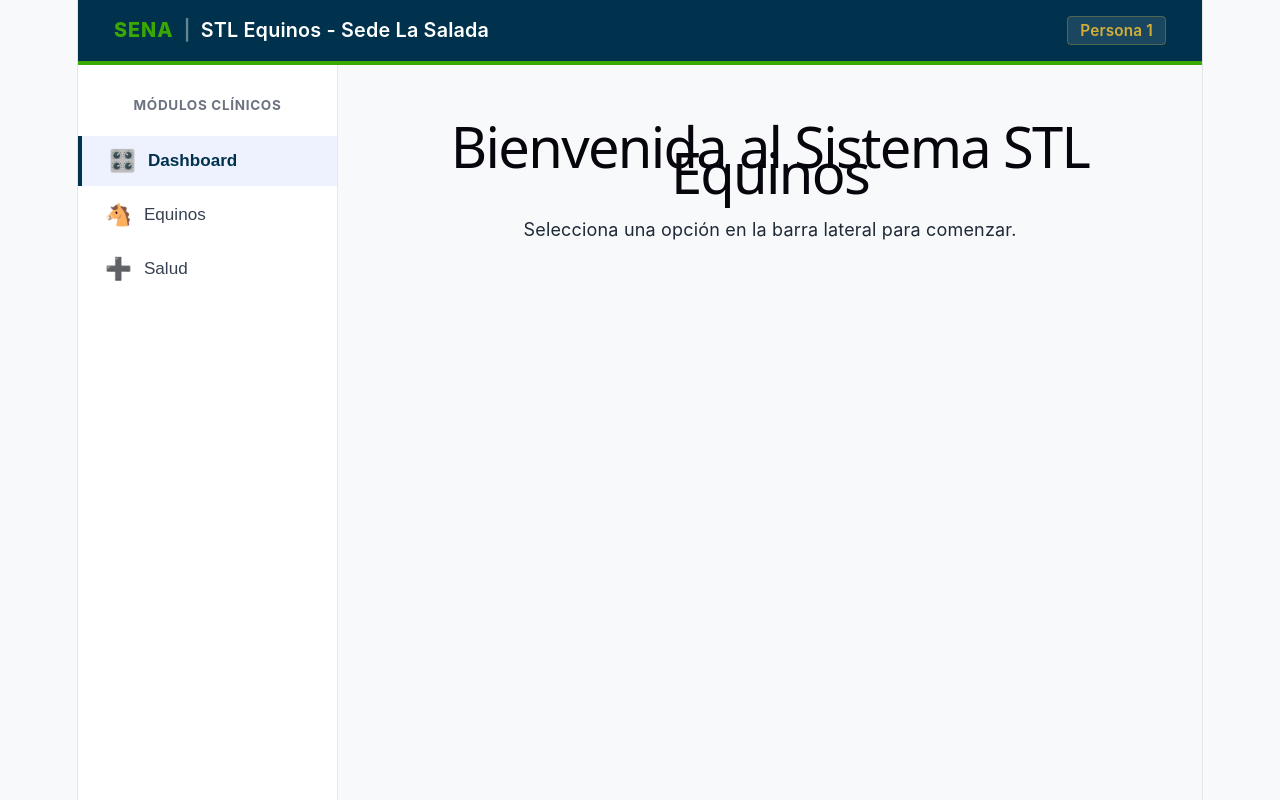
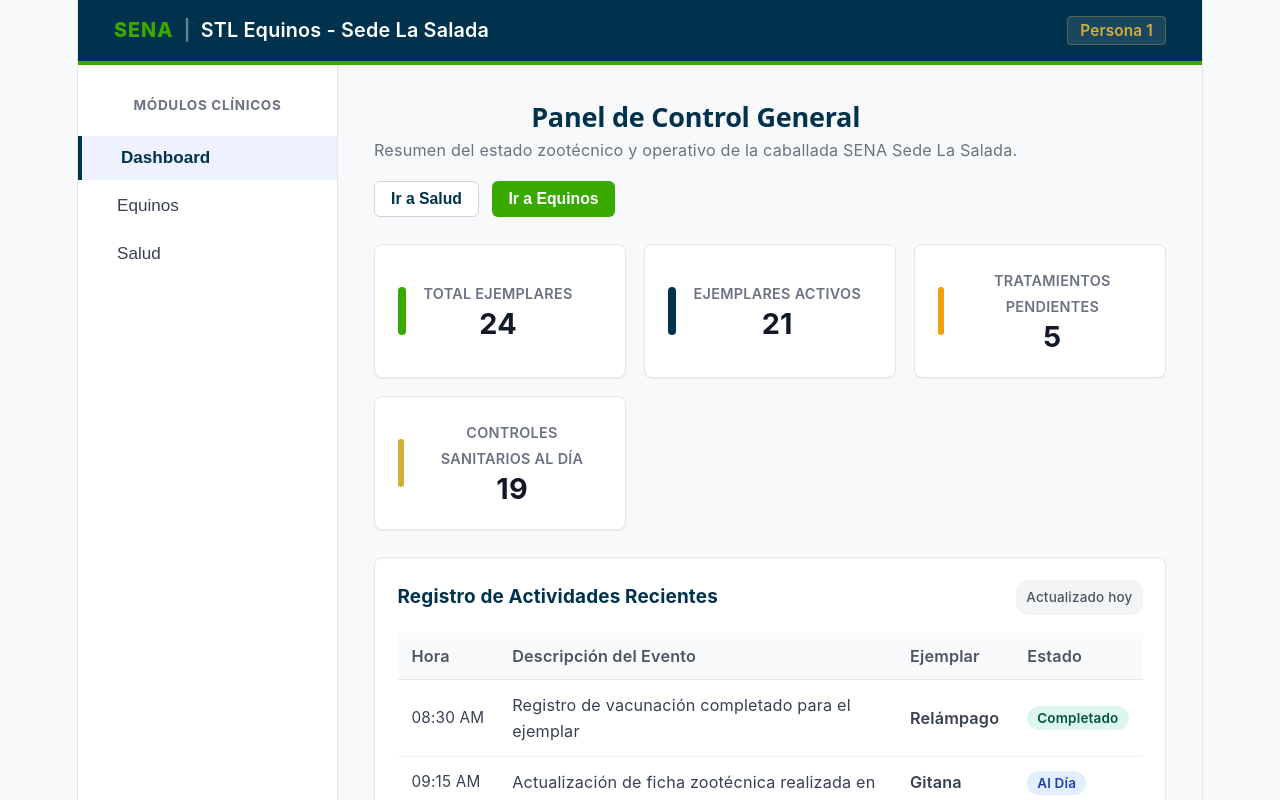
Before and after one commit to samuelospij/frontend-STLequinos, a React (Vite) app: page / in a window 1280 px wide. Shown: the top 800 px of the page. Built offline with nearby package versions, Linux system fonts and the light colour scheme.

Commit message:
feat(dashboard): optimiza diseño y dinamicidad del panel

```diff
--- a/src/App.jsx
+++ b/src/App.jsx
@@ -1,6 +1,7 @@
 import React, { useState } from 'react';
 import Navbar from './components/Navbar';
 import Sidebar from './components/Sidebar';
+import Dashboard from './views/Dashboard';
 import './App.css';
 
 export default function App() {
@@ -14,8 +15,19 @@ export default function App() {
         <Sidebar vistaActual={vistaActual} setVistaActual={setVistaActual} />
 
         <main className="app-content">
-          <h1>Bienvenida al Sistema STL Equinos</h1>
-          <p>Selecciona una opción en la barra lateral para comenzar.</p>
+          {vistaActual === 'dashboard' && <Dashboard setVistaActual={setVistaActual} />}
+          {vistaActual === 'ejemplares' && (
+            <div>
+              <h2>Módulo de Equinos</h2>
+              <p>Próximamente gestión de fichas técnicas.</p>
+            </div>
+          )}
+          {vistaActual === 'sanidad' && (
+            <div>
+              <h2>Módulo de Salud</h2>
+              <p>Próximamente plan sanitario y vacunas.</p>
+            </div>
+          )}
         </main>
       </div>
     </div>
--- a/src/components/Sidebar.jsx
+++ b/src/components/Sidebar.jsx
@@ -3,9 +3,9 @@ import './Sidebar.css';
 
 export default function Sidebar({ vistaActual, setVistaActual }) {
   const menuItems = [
-    { id: 'dashboard', label: 'Dashboard', icon: '🎛️' },
-    { id: 'ejemplares', label: 'Equinos', icon: '🐴' },
-    { id: 'sanidad', label: 'Salud', icon: '➕' }
+    { id: 'dashboard', label: 'Dashboard' },
+    { id: 'ejemplares', label: 'Equinos' },
+    { id: 'sanidad', label: 'Salud'}
   ];
 
   return (
--- /dev/null
+++ b/src/views/Dashboard.css
@@ -0,0 +1,192 @@
+.dashboard-container {
+  display: flex;
+  flex-direction: column;
+  gap: 1.5rem;
+}
+
+.dashboard-header {
+  display: flex;
+  justify-content: space-between;
+  align-items: flex-start;
+  flex-wrap: wrap;
+  gap: 1rem;
+}
+
+.dashboard-header h2 {
+  color: #00324D;
+  font-size: 1.5rem;
+  font-weight: 700;
+  margin-bottom: 0.25rem;
+}
+
+.dashboard-subtitle {
+  color: #6B7280;
+  font-size: 0.9rem;
+}
+
+.dashboard-actions {
+  display: flex;
+  gap: 0.75rem;
+}
+
+.btn-primario, .btn-secundario {
+  padding: 8px 16px;
+  border-radius: 6px;
+  font-size: 0.875rem;
+  font-weight: 600;
+  cursor: pointer;
+  transition: all 0.2s ease;
+}
+
+.btn-primario {
+  background-color: #39A900;
+  color: #FFFFFF;
+  border: none;
+}
+
+.btn-primario:hover {
+  background-color: #2e8800;
+}
+
+.btn-secundario {
+  background-color: #FFFFFF;
+  color: #00324D;
+  border: 1px solid #D1D5DB;
+}
+
+.btn-secundario:hover {
+  background-color: #F3F4F6;
+}
+
+/* Grilla de Métricas */
+.stats-grid {
+  display: grid;
+  grid-template-columns: repeat(auto-fit, minmax(220px, 1fr));
+  gap: 1rem;
+}
+
+.stat-card {
+  background-color: #FFFFFF;
+  padding: 1.25rem;
+  border-radius: 8px;
+  border: 1px solid #E5E7EB;
+  box-shadow: 0 1px 2px rgba(0, 0, 0, 0.05);
+  display: flex;
+  align-items: center;
+  gap: 1rem;
+}
+
+.stat-indicator {
+  width: 8px;
+  height: 48px;
+  border-radius: 4px;
+}
+
+.stat-indicator.verde { background-color: #39A900; }
+.stat-indicator.azul { background-color: #00324D; }
+.stat-indicator.amarillo { background-color: #F59E0B; }
+.stat-indicator.dorado { background-color: #D4AF37; }
+
+.stat-info {
+  display: flex;
+  flex-direction: column;
+}
+
+.stat-label {
+  font-size: 0.8rem;
+  color: #6B7280;
+  font-weight: 600;
+  text-transform: uppercase;
+  letter-spacing: 0.02em;
+}
+
+.stat-number {
+  font-size: 1.6rem;
+  font-weight: 700;
+  color: #111827;
+  line-height: 1.2;
+}
+
+.stat-detail {
+  font-size: 0.75rem;
+  color: #9CA3AF;
+  margin-top: 2px;
+}
+
+/* Tarjeta Principal y Tabla */
+.dashboard-card {
+  background-color: #FFFFFF;
+  border-radius: 8px;
+  border: 1px solid #E5E7EB;
+  padding: 1.25rem;
+  box-shadow: 0 1px 2px rgba(0, 0, 0, 0.05);
+}
+
+.card-header {
+  display: flex;
+  justify-content: space-between;
+  align-items: center;
+  margin-bottom: 1rem;
+}
+
+.card-header h3 {
+  color: #00324D;
+  font-size: 1.05rem;
+  font-weight: 700;
+}
+
+.badge-live {
+  background-color: #F3F4F6;
+  color: #4B5563;
+  font-size: 0.75rem;
+  padding: 4px 10px;
+  border-radius: 12px;
+  font-weight: 500;
+}
+
+.table-responsive {
+  overflow-x: auto;
+}
+
+.dashboard-table {
+  width: 100%;
+  border-collapse: collapse;
+  text-align: left;
+  font-size: 0.9rem;
+}
+
+.dashboard-table th {
+  background-color: #F9FAFB;
+  color: #4B5563;
+  padding: 10px 14px;
+  font-weight: 600;
+  border-bottom: 1px solid #E5E7EB;
+}
+
+.dashboard-table td {
+  padding: 12px 14px;
+  border-bottom: 1px solid #F3F4F6;
+  color: #374151;
+}
+
+.col-hora {
+  color: #6B7280;
+  font-size: 0.85rem;
+  white-space: nowrap;
+}
+
+.col-equino {
+  font-weight: 600;
+  color: #00324D;
+}
+
+.badge-status {
+  padding: 4px 10px;
+  border-radius: 12px;
+  font-size: 0.75rem;
+  font-weight: 600;
+}
+
+.badge-status.completado { background-color: #DEF7EC; color: #03543F; }
+.badge-status.al-día { background-color: #E1EFFE; color: #1E40AF; }
+.badge-status.pendiente { background-color: #FEF3C7; color: #92400E; }
--- /dev/null
+++ b/src/views/Dashboard.jsx
@@ -0,0 +1,114 @@
+import React, { useState } from 'react';
+import './Dashboard.css';
+
+export default function Dashboard({ setVistaActual }) {
+  // Estado dinámico simulado para las métricas del sistema
+  const [metricas] = useState({
+    totalEquinos: 24,
+    activos: 21,
+    tratamientosPendientes: 5,
+    controlesAlDia: 19,
+  });
+
+  // Lista dinámicamente renderizada para actividad reciente
+  const [actividades] = useState([
+    { id: 1, hora: '08:30 AM', evento: 'Registro de vacunación completado para el ejemplar', equino: 'Relámpago', estado: 'Completado' },
+    { id: 2, hora: '09:15 AM', evento: 'Actualización de ficha zootécnica realizada en', equino: 'Gitana', estado: 'Al Día' },
+    { id: 3, hora: '10:40 AM', evento: 'Programación de desparasitación agendada para', equino: 'Lucero', estado: 'Pendiente' },
+    { id: 4, hora: '11:00 AM', evento: 'Verificación de condición física y pesaje de', equino: 'Canelo', estado: 'Al Día' },
+  ]);
+
+  return (
+    <div className="dashboard-container">
+      <div className="dashboard-header">
+        <div>
+          <h2>Panel de Control General</h2>
+          <p className="dashboard-subtitle">
+            Resumen del estado zootécnico y operativo de la caballada SENA Sede La Salada.
+          </p>
+        </div>
+        <div className="dashboard-actions">
+          <button className="btn-secundario" onClick={() => setVistaActual('sanidad')}>
+            Ir a Salud
+          </button>
+          <button className="btn-primario" onClick={() => setVistaActual('ejemplares')}>
+            Ir a Equinos
+          </button>
+        </div>
+      </div>
+
+      {/* Tarjetas de Métricas Principales */}
+      <div className="stats-grid">
+        <div className="stat-card">
+          <div className="stat-indicator verde"></div>
+          <div className="stat-info">
+            <span className="stat-label">Total Ejemplares</span>
+            <p className="stat-number">{metricas.totalEquinos}</p>
+
+          </div>
+        </div>
+
+        <div className="stat-card">
+          <div className="stat-indicator azul"></div>
+          <div className="stat-info">
+            <span className="stat-label">Ejemplares Activos</span>
+            <p className="stat-number">{metricas.activos}</p>
+
+          </div>
+        </div>
+
+        <div className="stat-card">
+          <div className="stat-indicator amarillo"></div>
+          <div className="stat-info">
+            <span className="stat-label">Tratamientos Pendientes</span>
+            <p className="stat-number">{metricas.tratamientosPendientes}</p>
+
+          </div>
+        </div>
+
+        <div className="stat-card">
+          <div className="stat-indicator dorado"></div>
+          <div className="stat-info">
+            <span className="stat-label">Controles Sanitarios al Día</span>
+            <p className="stat-number">{metricas.controlesAlDia}</p>
+
+          </div>
+        </div>
+      </div>
+
+      {/* Tabla Dinámica de Actividades Recientes */}
+      <div className="dashboard-card">
+        <div className="card-header">
+          <h3>Registro de Actividades Recientes</h3>
+          <span className="badge-live">Actualizado hoy</span>
+        </div>
+        <div className="table-responsive">
+          <table className="dashboard-table">
+            <thead>
+              <tr>
+                <th>Hora</th>
+                <th>Descripción del Evento</th>
+                <th>Ejemplar</th>
+                <th>Estado</th>
+              </tr>
+            </thead>
+            <tbody>
+              {actividades.map((act) => (
+                <tr key={act.id}>
+                  <td className="col-hora">{act.hora}</td>
+                  <td>{act.evento}</td>
+                  <td className="col-equino">{act.equino}</td>
+                  <td>
+                    <span className={`badge-status ${act.estado.toLowerCase().replace(' ', '-')}`}>
+                      {act.estado}
+                    </span>
+                  </td>
+                </tr>
+              ))}
+            </tbody>
+          </table>
+        </div>
+      </div>
+    </div>
+  );
+}
```
